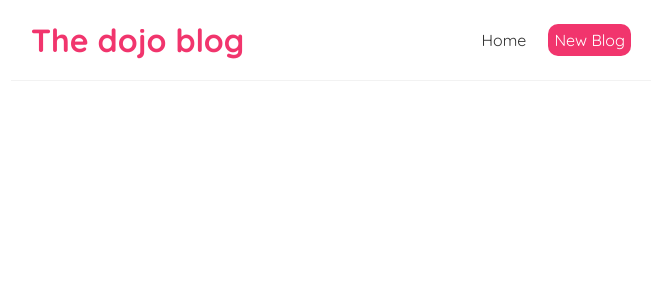
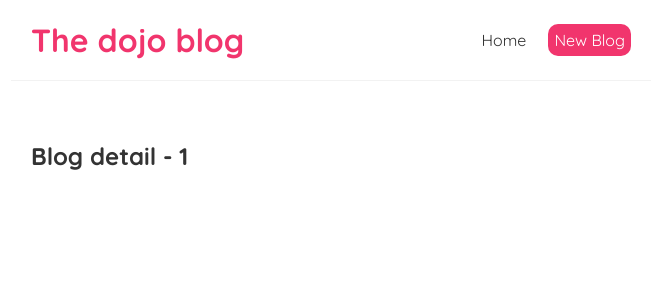
Before and after one commit to kavinda-KPD/dojo-blog, a React (Create React App) app: page /blogs/1 in a window 1280 px wide. Shown: the top 300 px of the page, without its empty margins (309-971 px from the left). Built offline with nearby package versions, Linux system fonts and the light colour scheme.

Commit message:
using of route parameters v-25

```diff
--- a/src/App.js
+++ b/src/App.js
@@ -2,6 +2,7 @@
 import Home from './Home';
 import { BrowserRouter as Router, Route, Switch } from 'react-router-dom';
 import Create from './Create';
+import BlogDetails from './BlogDetails';
 
 function App() {
   return (
@@ -17,6 +18,10 @@
             <Route path="/create">
               <Create />
             </Route>
+
+            <Route path="/blogs/:id">
+              <BlogDetails />
+            </Route>
           </Switch>
         </div>
       </div>
--- /dev/null
+++ b/src/BlogDetails.js
@@ -0,0 +1,13 @@
+import { useParams } from 'react-router-dom/cjs/react-router-dom.min';
+
+const BlogDetails = () => {
+  const { id } = useParams();
+
+  return (
+    <div className="blog-details">
+      <h2>Blog detail - {id}</h2>
+    </div>
+  );
+};
+
+export default BlogDetails;
--- a/src/BlogList.js
+++ b/src/BlogList.js
@@ -1,6 +1,8 @@
 // const BlogList = (props) => {
 //   const blogs = props.blogs;
 //   const title = props.title;
+
+import { Link } from 'react-router-dom/cjs/react-router-dom.min';
 
 const BlogList = ({ blogs, title }) => {
   return (
@@ -9,8 +11,10 @@
 
       {blogs.map((blog) => (
         <div className="blog-preview" key={blog.id}>
-          <h2>{blog.title}</h2>
-          <p>Written by {blog.author}</p>
+          <Link to={`/blogs/${blog.id}`}>
+            <h2>{blog.title}</h2>
+            <p>Written by {blog.author}</p>
+          </Link>
         </div>
       ))}
     </div>
```
